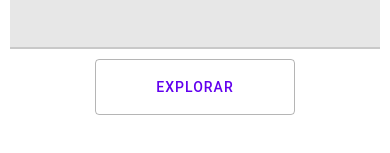
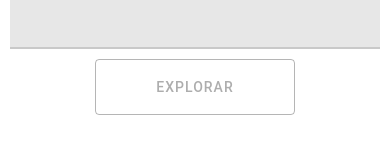
Before and after one commit to Aksaashoka/dirGraph, a React Native app in the folder dirGraph/: screen / in a window 390 px wide. Shown: the part 395-548 px from the top of the page. Built offline with nearby package versions, Linux system fonts and the light colour scheme.

Commit message:
resolucion conflictos de icons

```diff
--- a/dirGraph/App.js
+++ b/dirGraph/App.js
@@ -1,15 +1,16 @@
 import React from 'react';
 import {SafeAreaView, ScrollView} from 'react-native';
-import MainStack from './src/navigation/MainStack';
 import Home from "./src/components/Home"
 const App = () => {
 
   return (
+
     <SafeAreaView>
       <ScrollView>
         <Home/>
       </ScrollView>
     </SafeAreaView>
+
   );
 };
 
--- a/dirGraph/package.json
+++ b/dirGraph/package.json
@@ -18,6 +18,7 @@
     "react-native-paper": "^4.9.2",
     "react-native-safe-area-context": "^3.3.2",
     "react-native-screens": "^3.7.2",
+    "react-native-vector-icons": "^8.1.0",
     "styled-components": "^5.3.1"
   },
   "devDependencies": {
--- a/dirGraph/src/components/Directory.js
+++ /dev/null
@@ -1,6 +0,0 @@
-import styled from "styled-components/native"
-
-const Directory = styled.View`
-  padding-left: ${({ level }) => `${12 * level}px`};
-`;
-export default Directory
--- a/dirGraph/src/components/Drawer.js
+++ b/dirGraph/src/components/Drawer.js
@@ -1,7 +1,6 @@
 import React from 'react'
-import { StyleSheet} from 'react-native'
-import { List } from 'react-native-paper'
-import Directory from "./Directory"
+import {StyleSheet} from 'react-native'
+import { List,} from 'react-native-paper'
 import File from "./File"
 
   const Drawer = ({ item, level = 0 }) => {
@@ -9,9 +8,10 @@ import File from "./File"
       <List.Accordion
       title={item.name}
       style={styles.dir}
-      left={props => <List.Icon {...props} icon="folder" />}>
+      left={props => <List.Icon {...props} icon="folder" />}
+      >
 
-        {/* <Text>{`${item.type}---${item.name}`}</Text> */}
+          {/* <Text>{`${item.type}---${item.name}`}</Text> */}
         {item.files.map((nodeOrLeaf) =>(
             <>
               {nodeOrLeaf.type === "directory" && (
@@ -25,8 +25,8 @@ import File from "./File"
 
   const styles = StyleSheet.create({
     dir: {
-      marginTop:10,
-      marginBottom:5,
+      // marginTop:10,
+      // marginBottom:5,
     backgroundColor: "#E7E7E7"
 },
     archive:{
--- a/dirGraph/src/components/File.js
+++ b/dirGraph/src/components/File.js
@@ -1,5 +1,6 @@
-import React from "react"
-import {Text} from "react-native";
-import { List } from "react-native-paper";
-const File = ({ file }) =>  <List.Item icon="folder"title={file.name} />;
-export default File
+import React from 'react';
+import {List} from 'react-native-paper';
+const File = ({file}) => <List.Item
+icon="folder"
+title={file.name} />;
+export default File;
--- a/dirGraph/src/components/Home.js
+++ b/dirGraph/src/components/Home.js
@@ -1,5 +1,5 @@
 import React, {useState} from 'react';
-import {Text, View,StyleSheet, Image} from 'react-native';
+import {Text, View, StyleSheet, Image} from 'react-native';
 import {peticion} from '../utils/Peticion';
 import Drawer from './Drawer';
 import {Button, TextInput} from 'react-native-paper';
@@ -18,10 +18,14 @@ const Home = () => {
 
   return (
     <View style={styles.pagina}>
-      <Image style={styles.header}source={require("../assets/Logo.png")}/>
+      <Image style={styles.header} source={require('../assets/Logo.png')} />
       <Text style={styles.title}>Ingrese su Link debajo</Text>
       <TextInput onChangeText={handleChange} value={mainUrl} />
-      <Button style={styles.btn} onPress={handleClick} mode="outlined">
+      <Button
+        style={styles.btn}
+        onPress={handleClick}
+        mode="outlined"
+        disabled={!mainUrl}>
         {response.length ? 'Actualizar' : 'Explorar'}
       </Button>
       {response.map(item => (
@@ -31,30 +35,28 @@ const Home = () => {
   );
 };
 
-const styles= StyleSheet.create({
-  header:{
-    resizeMode:"contain",
-    maxWidth:400
+const styles = StyleSheet.create({
+  header: {
+    resizeMode: 'contain',
+    maxWidth: 400,
   },
-  title:{
-    fontSize:24,
-    textAlign:"center",
-    padding:10
-   },
-  pagina:{
-    display:"flex",
-    justifyContent:"flex-start",
-    padding:10,
-    backgroundColor:"white"
+  title: {
+    fontSize: 24,
+    textAlign: 'center',
+    padding: 10,
   },
-  btn:{
-    padding:10,
-    marginVertical:10,
-    minWidth:200,
-  alignSelf:"center"
-}
-
-
-})
+  pagina: {
+    display: 'flex',
+    justifyContent: 'flex-start',
+    padding: 10,
+    backgroundColor: '#ffff',
+  },
+  btn: {
+    padding: 10,
+    marginVertical: 10,
+    minWidth: 200,
+    alignSelf: 'center',
+  },
+});
 
 export default Home;
```
Also changed, not shown: 22 other files (tests, documents, lock files or other folders).
